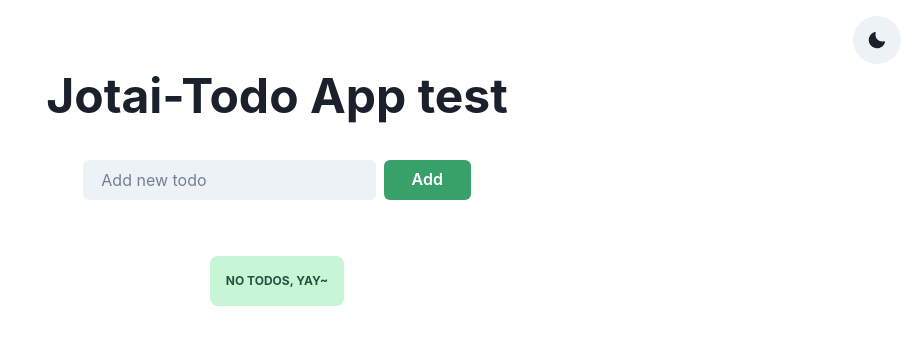
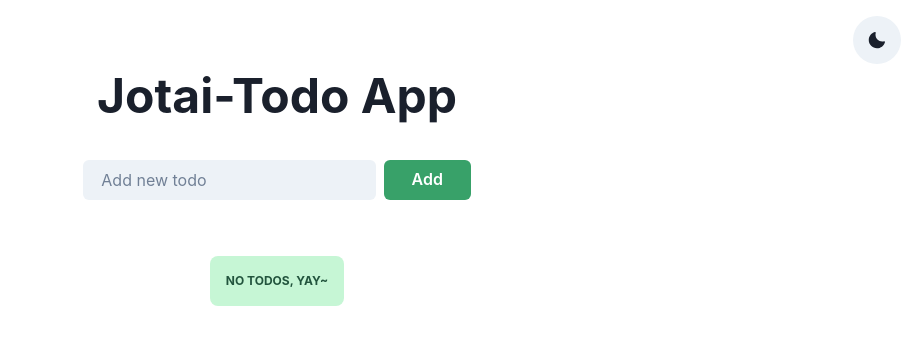
Before and after one commit to kilee1230/jotai-todo, a React (Vite) app: page / in a window 1280 px wide. Shown: the top 344 px of the page, without its empty margins (363-1280 px from the left). Built offline with nearby package versions, Linux system fonts and the light colour scheme.

Commit message:
feat: rollback

```diff
--- a/src/App.tsx
+++ b/src/App.tsx
@@ -28,7 +28,7 @@ function App() {
   return (
     <VStack p={4}>
       <ThemeSwitcher toggleTheme={toggleTheme} theme={theme} />
-      <Heading size="2xl">Jotai-Todo App test</Heading>
+      <Heading size="2xl">Jotai-Todo App</Heading>
       <AddTodo addTodo={setAddTodo} />
       <TodoList todos={todos} deleteTodo={deleteTodo} />
     </VStack>
```
